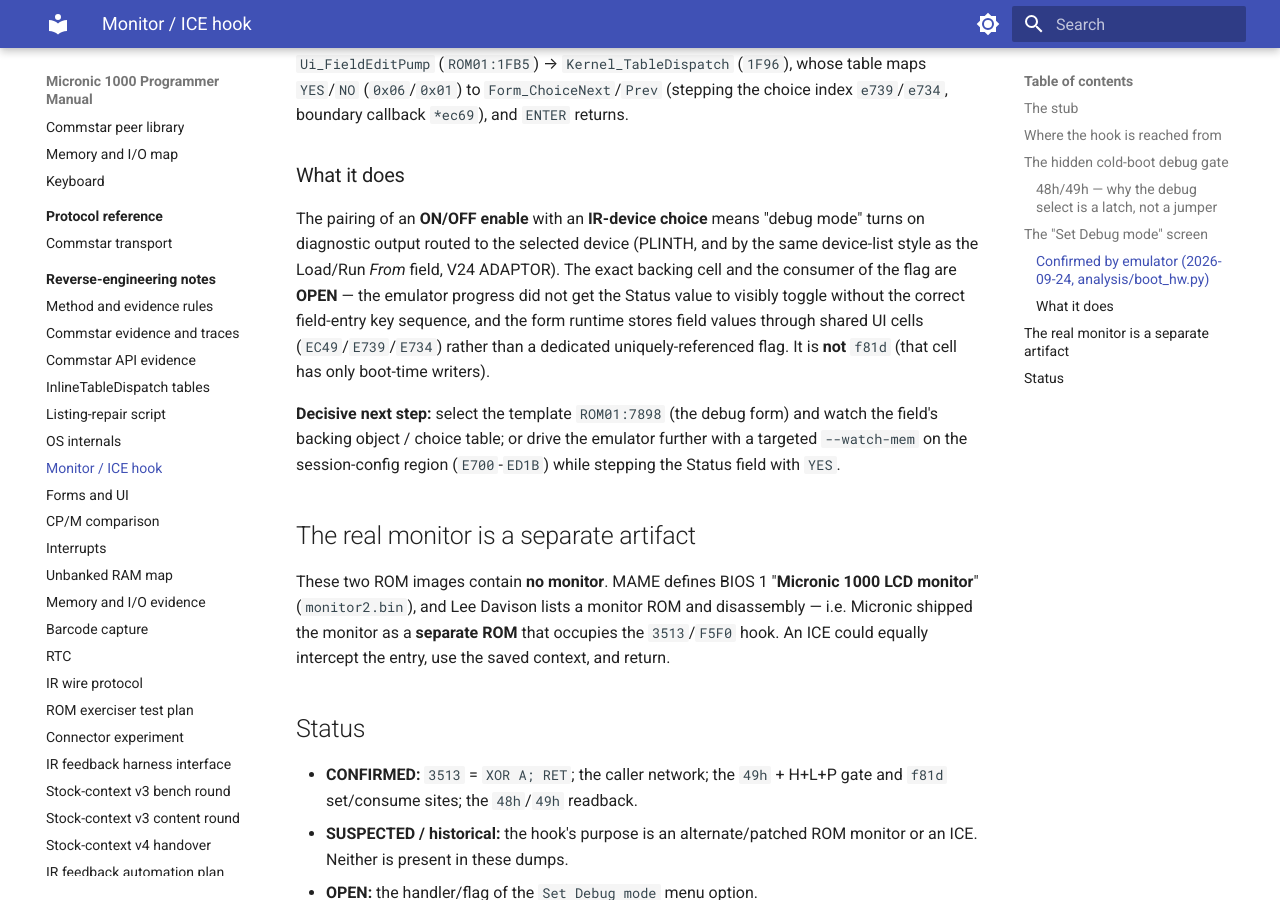
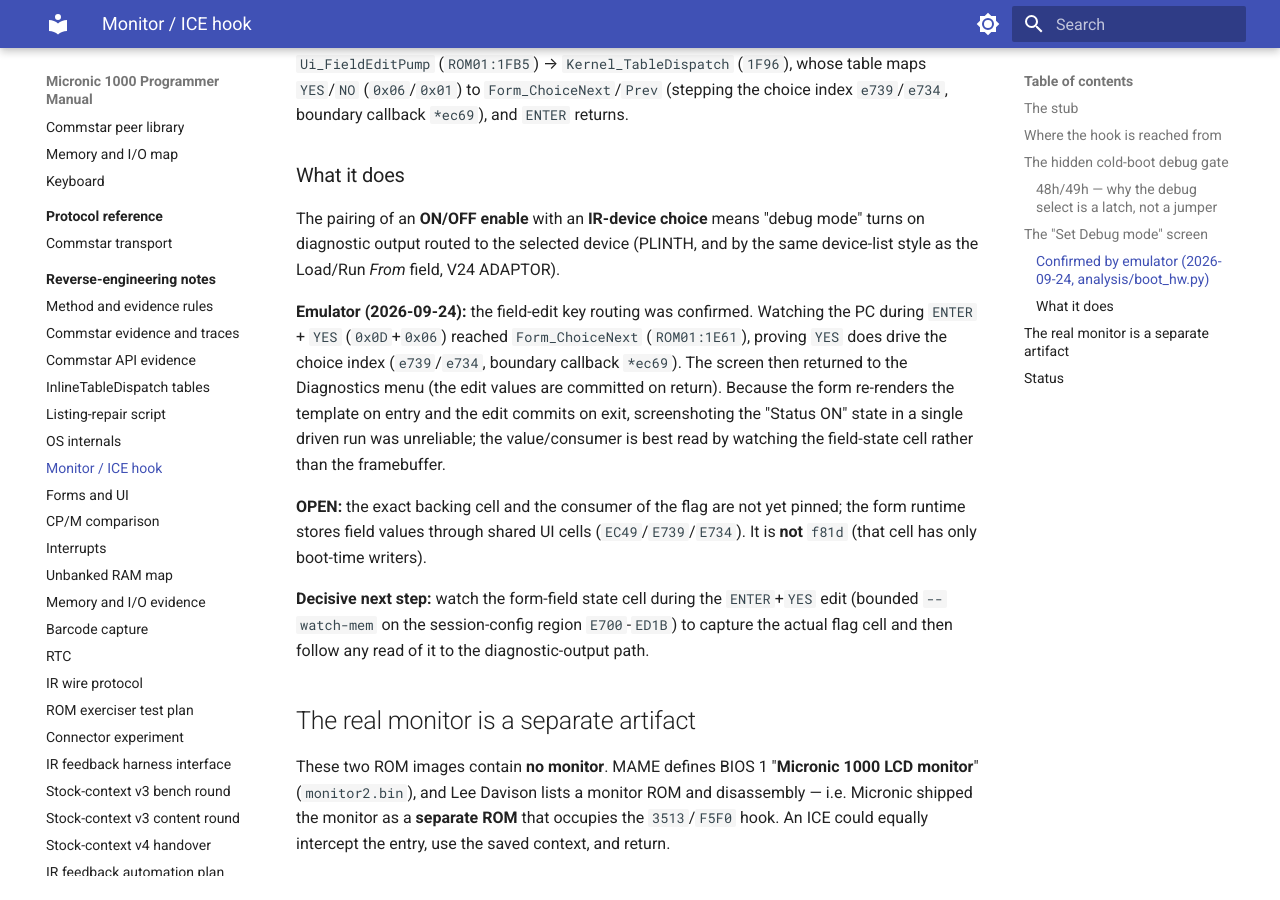
Before and after one commit to philpem/micronic1000, an MkDocs documentation site: the page built from doc/re-notes/monitor-and-debug.md, in a window 1280 px wide and 900 px high, scrolled down 2081 px. Built offline with MkDocs 1.6.1 and Material for MkDocs 9.7.7, drawn with Linux system fonts in a browser that asks for light colours.

Commit message:
docs: confirm field-edit key routing to Form_ChoiceNext via emulator
watch-pc during ENTER+YES (0x0D+0x06) reached Form_ChoiceNext (ROM01:
1E61), confirming YES drives the choice index (e739/e734, boundary
*ec69); the screen then returns to Diagnostics (values committed on
exit). Framebuffer capture of 'Status ON' is unreliable because the
template re-renders on entry/edit commits on exit; the flag cell is best
read via a bounded --watch-mem of the session-config region rather than
the display.

```diff
--- a/doc/re-notes/monitor-and-debug.md
+++ b/doc/re-notes/monitor-and-debug.md
@@ -92,17 +92,27 @@ returns.
 The pairing of an **ON/OFF enable** with an **IR-device choice** means
 "debug mode" turns on diagnostic output routed to the selected device
 (PLINTH, and by the same device-list style as the Load/Run *From* field,
-V24 ADAPTOR). The exact backing cell and the consumer of the flag are
-**OPEN** — the emulator progress did not get the Status value to visibly
-toggle without the correct field-entry key sequence, and the form runtime
-stores field values through shared UI cells (`EC49`/`E739`/`E734`) rather
-than a dedicated uniquely-referenced flag. It is **not** `f81d` (that
-cell has only boot-time writers).
+V24 ADAPTOR).
 
-**Decisive next step:** select the template `ROM01:7898` (the debug form)
-and watch the field's backing object / choice table; or drive the
-emulator further with a targeted `--watch-mem` on the session-config
-region (`E700`-`ED1B`) while stepping the Status field with `YES`.
+**Emulator (2026-09-24):** the field-edit key routing was confirmed.
+Watching the PC during `ENTER` + `YES` (`0x0D`+`0x06`) reached
+`Form_ChoiceNext` (`ROM01:1E61`), proving `YES` does drive the choice
+index (`e739`/`e734`, boundary callback `*ec69`). The screen then
+returned to the Diagnostics menu (the edit values are committed on
+return). Because the form re-renders the template on entry and the edit
+commits on exit, screenshoting the "Status ON" state in a single driven
+run was unreliable; the value/consumer is best read by watching the
+field-state cell rather than the framebuffer.
+
+**OPEN:** the exact backing cell and the consumer of the flag are not
+yet pinned; the form runtime stores field values through shared UI cells
+(`EC49`/`E739`/`E734`). It is **not** `f81d` (that cell has only
+boot-time writers).
+
+**Decisive next step:** watch the form-field state cell during the
+`ENTER`+`YES` edit (bounded `--watch-mem` on the session-config region
+`E700`-`ED1B`) to capture the actual flag cell and then follow any read
+of it to the diagnostic-output path.
 
 ## The real monitor is a separate artifact
 
```
